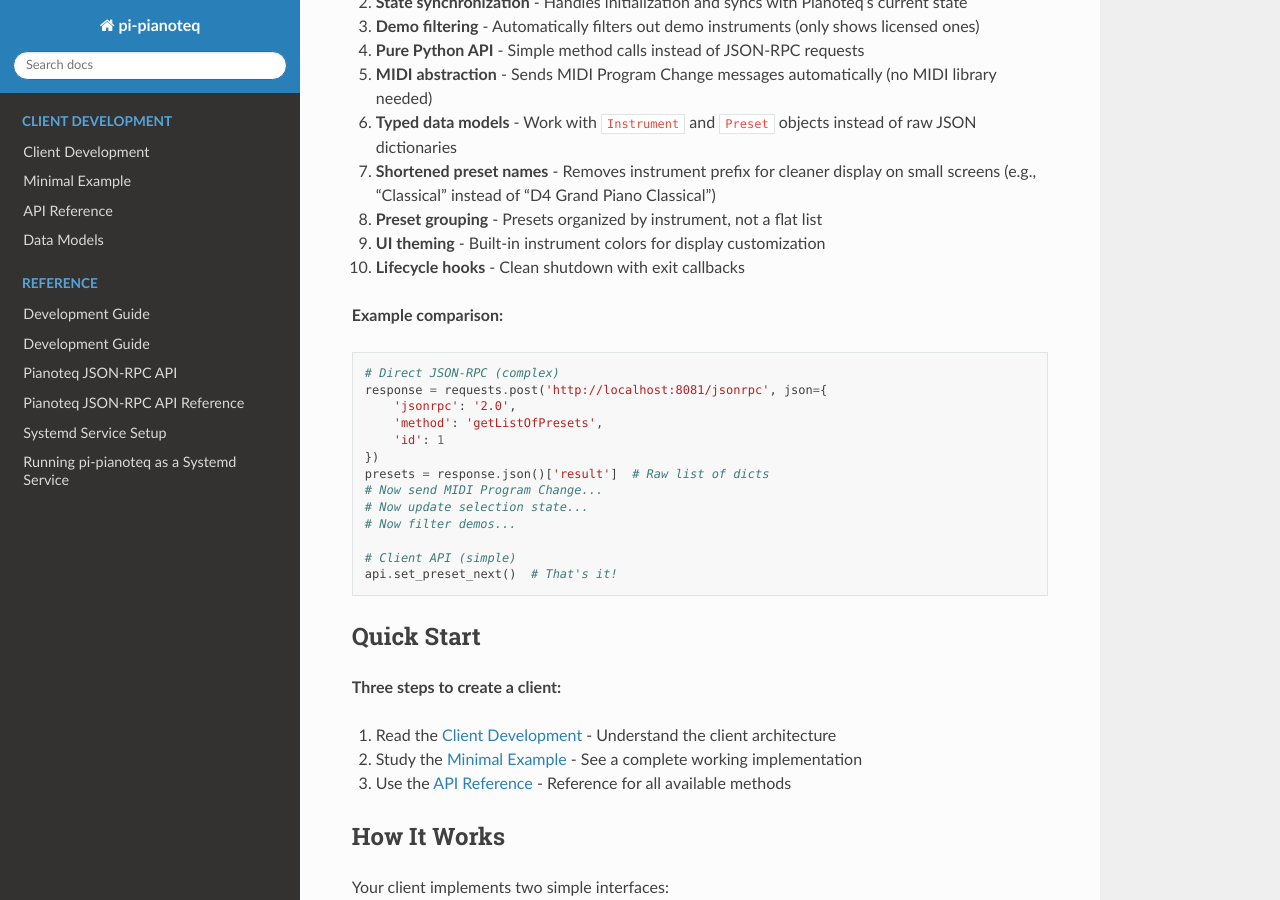
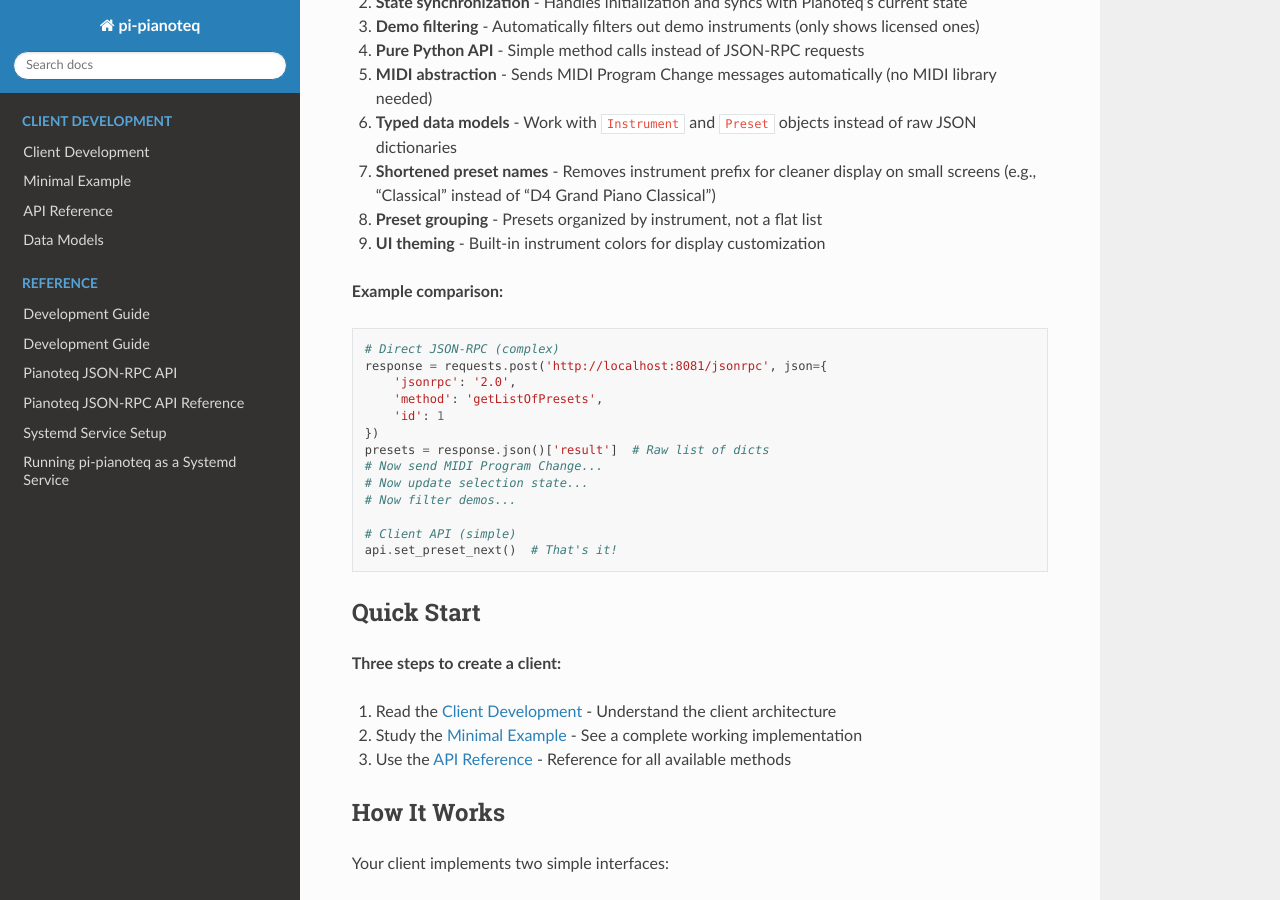
Before and after one commit to tlsim/pi-pianoteq, a Sphinx documentation site: the page built from docs/source/index.rst, in a window 1280 px wide and 900 px high, scrolled down 513 px. Built offline with Sphinx 7.4.7 and the Read the Docs theme 3.1.0, drawn with Linux system fonts in a browser that asks for light colours.

Commit message:
Remove redundant lifecycle hooks benefit from docs

```diff
--- a/docs/source/index.rst
+++ b/docs/source/index.rst
@@ -25,7 +25,6 @@ Why Use This Instead of Direct JSON-RPC?
 7. **Shortened preset names** - Removes instrument prefix for cleaner display on small screens (e.g., "Classical" instead of "D4 Grand Piano Classical")
 8. **Preset grouping** - Presets organized by instrument, not a flat list
 9. **UI theming** - Built-in instrument colors for display customization
-10. **Lifecycle hooks** - Clean shutdown with exit callbacks
 
 **Example comparison:**
 
```
